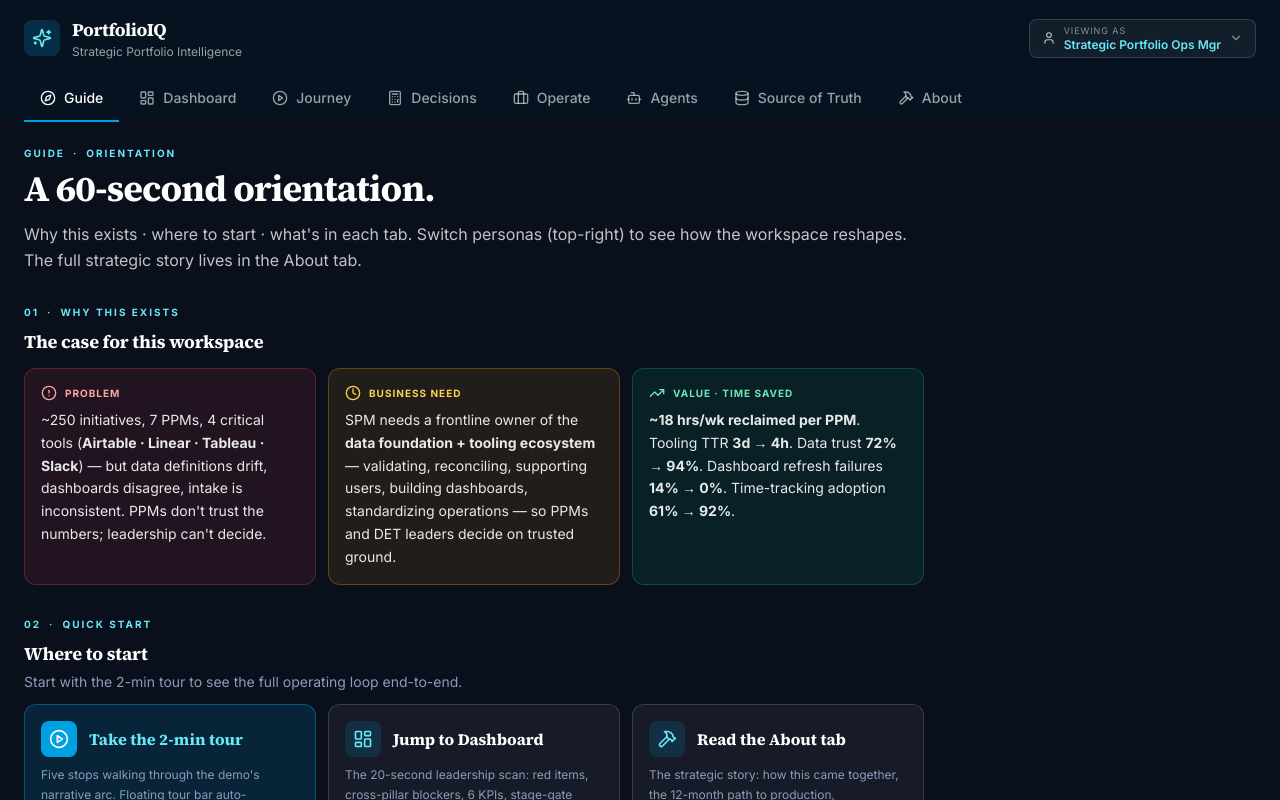
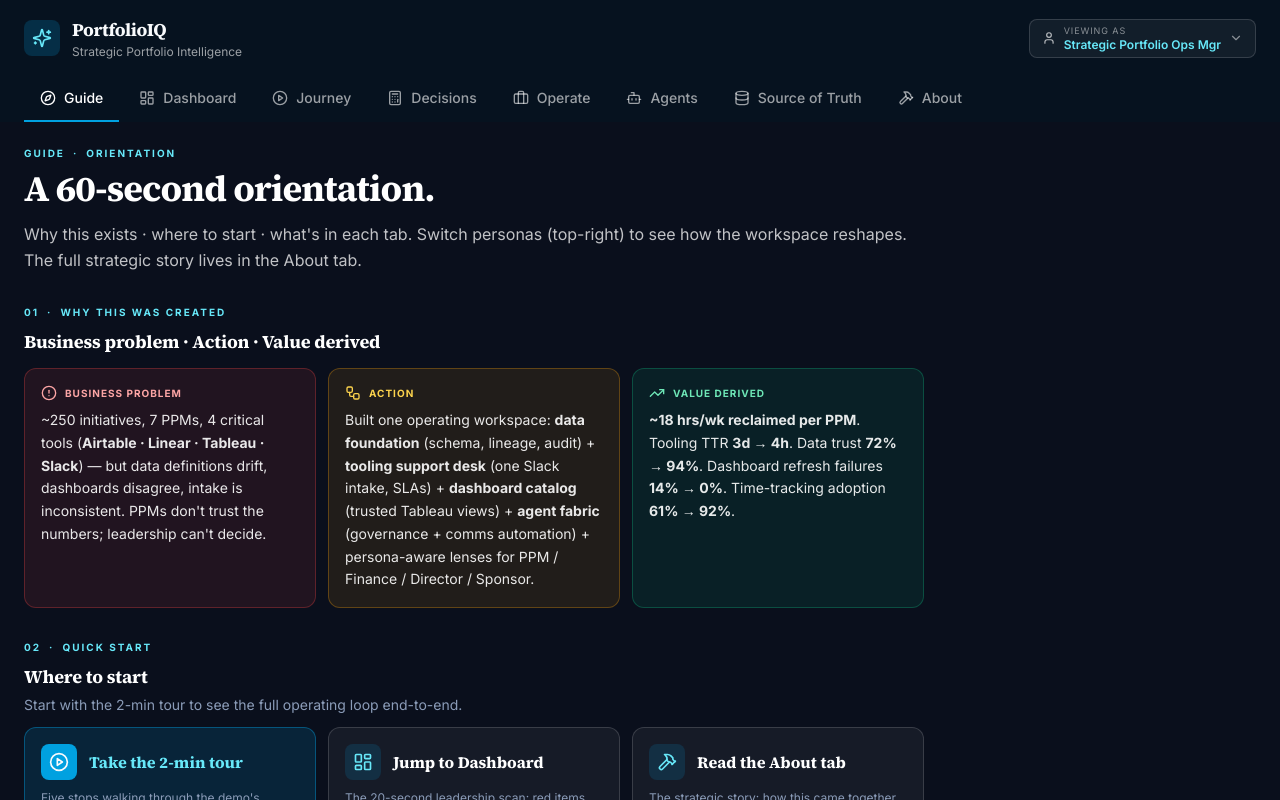
Before and after one commit to saurabhj1986/portfolioiq-demo, a React (Vite) app: page / in a window 1280 px wide. Shown: the top 800 px of the page. Built offline with nearby package versions, Linux system fonts and the light colour scheme.

Commit message:
Guide section 01 reframed as Business Problem · Action · Value Derived — the summary of why this app was created

```diff
--- a/src/components/Guide.jsx
+++ b/src/components/Guide.jsx
@@ -2,7 +2,7 @@ import React, { useState } from 'react';
 import {
   Compass, PlayCircle, ArrowRight, ChevronDown, Calculator,
   Briefcase, Bot, Database, Hammer, LayoutDashboard, Lock, User,
-  AlertCircle, Clock, TrendingUp
+  AlertCircle, Workflow, TrendingUp
 } from 'lucide-react';
 
 // =================== PERSONA QUICK-START HINT ===================
@@ -171,15 +171,15 @@ export default function Guide({ navigateTo, onStartTour, persona }) {
         </div>
       )}
 
-      {/* 01 · WHY THIS EXISTS — Problem / Business need / Value */}
+      {/* 01 · WHY THIS WAS CREATED — Business Problem / Action / Value Derived */}
       <section>
-        <Kicker ord="01" label="Why this exists" />
-        <h2 className="text-lg font-serif font-bold text-white mb-3">The case for this workspace</h2>
+        <Kicker ord="01" label="Why this was created" />
+        <h2 className="text-lg font-serif font-bold text-white mb-3">Business problem · Action · Value derived</h2>
         <div className="grid grid-cols-1 md:grid-cols-3 gap-3">
           <div className="rounded-xl bg-red-500/10 border border-red-500/30 p-4">
             <div className="flex items-center gap-2 mb-2">
               <AlertCircle className="w-4 h-4 text-red-300" />
-              <span className="text-[10px] uppercase tracking-widest text-red-300 font-bold">Problem</span>
+              <span className="text-[10px] uppercase tracking-widest text-red-300 font-bold">Business problem</span>
             </div>
             <p className="text-sm text-white/90 leading-relaxed">
               ~250 initiatives, 7 PPMs, 4 critical tools (<strong>Airtable · Linear · Tableau · Slack</strong>) — but data definitions drift, dashboards disagree, intake is inconsistent. PPMs don't trust the numbers; leadership can't decide.
@@ -187,17 +187,17 @@ export default function Guide({ navigateTo, onStartTour, persona }) {
           </div>
           <div className="rounded-xl bg-amber-500/10 border border-amber-500/30 p-4">
             <div className="flex items-center gap-2 mb-2">
-              <Clock className="w-4 h-4 text-amber-300" />
-              <span className="text-[10px] uppercase tracking-widest text-amber-300 font-bold">Business need</span>
+              <Workflow className="w-4 h-4 text-amber-300" />
+              <span className="text-[10px] uppercase tracking-widest text-amber-300 font-bold">Action</span>
             </div>
             <p className="text-sm text-white/90 leading-relaxed">
-              SPM needs a frontline owner of the <strong>data foundation + tooling ecosystem</strong> — validating, reconciling, supporting users, building dashboards, standardizing operations — so PPMs and DET leaders decide on trusted ground.
+              Built one operating workspace: <strong>data foundation</strong> (schema, lineage, audit) + <strong>tooling support desk</strong> (one Slack intake, SLAs) + <strong>dashboard catalog</strong> (trusted Tableau views) + <strong>agent fabric</strong> (governance + comms automation) + persona-aware lenses for PPM / Finance / Director / Sponsor.
             </p>
           </div>
           <div className="rounded-xl bg-emerald-500/10 border border-emerald-500/30 p-4">
             <div className="flex items-center gap-2 mb-2">
               <TrendingUp className="w-4 h-4 text-emerald-300" />
-              <span className="text-[10px] uppercase tracking-widest text-emerald-300 font-bold">Value · time saved</span>
+              <span className="text-[10px] uppercase tracking-widest text-emerald-300 font-bold">Value derived</span>
             </div>
             <p className="text-sm text-white/90 leading-relaxed">
               <strong>~18 hrs/wk reclaimed per PPM</strong>. Tooling TTR <strong>3d → 4h</strong>. Data trust <strong>72% → 94%</strong>. Dashboard refresh failures <strong>14% → 0%</strong>. Time-tracking adoption <strong>61% → 92%</strong>.
```
